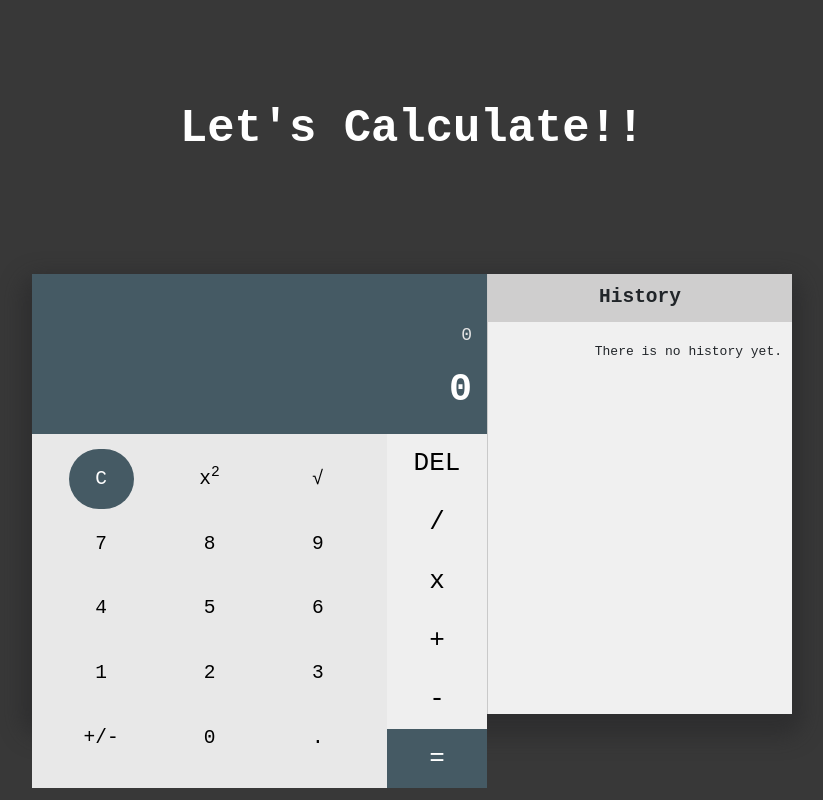
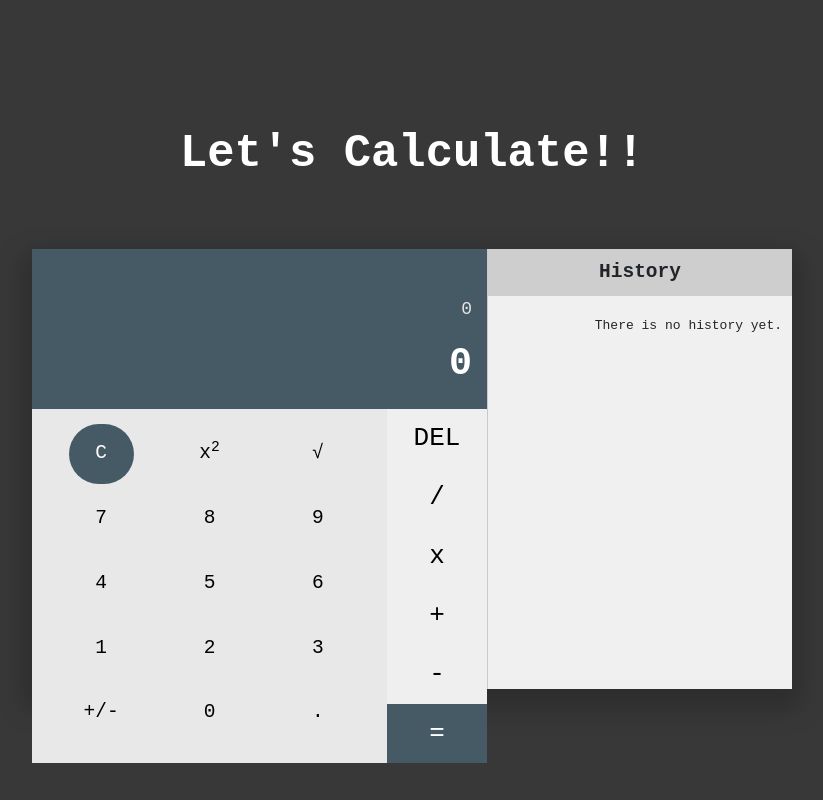
Before and after one commit to mageshk98/calculator, a React (Create React App) app: page / in a window 1280 px wide. Shown: the whole page, without its empty margins (228-1051 px from the left). Built offline with nearby package versions, Linux system fonts and the light colour scheme.

Commit message:
Update App.module.css

```diff
--- a/src/App.module.css
+++ b/src/App.module.css
@@ -13,7 +13,7 @@
   font-weight: 700;
   color: white;
 
-  margin-bottom: 8%;
+  margin-bottom: 4%;
 }
 .BoxWrapper {
   background: white;
```
